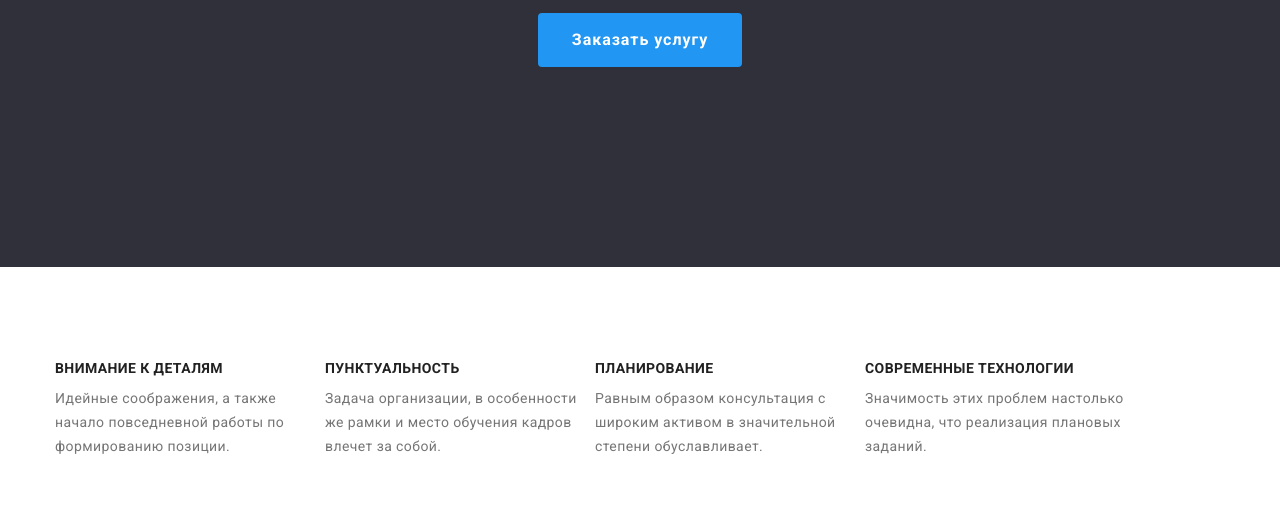
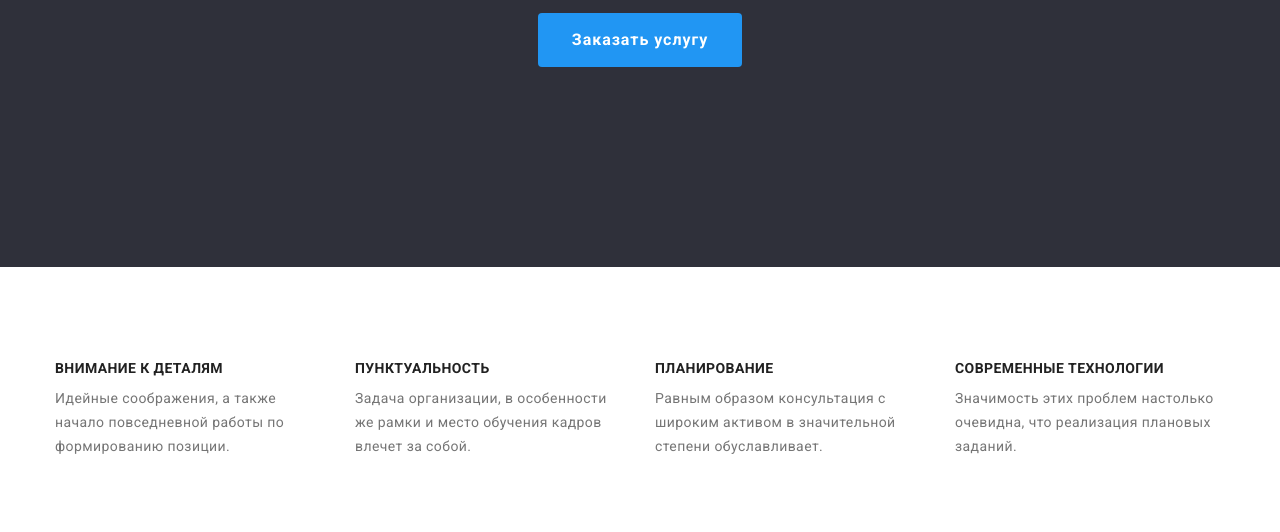
Before and after one commit to chornota24/homework-3, a plain HTML site: page index.html in a window 1280 px wide. Shown: the part 420-952 px from the top of the page. Drawn offline with nearby package versions, Linux system fonts and the light colour scheme.

Commit message:
final dz3

```diff
--- a/css/styles.css
+++ b/css/styles.css
@@ -83,13 +83,14 @@ img {
   font-size: 26px;
   line-height: 1.19;
   letter-spacing: 0.03em;
+  margin-right: 93px;
 }
 .logo-web {
   color: var(--accent-color);
 }
 .logo-studio {
   color: var(--title-text-color);
-  margin-right: 93px;
+
 }
 .logo-studio-white {
   color: var(--white-color);
@@ -221,7 +222,7 @@ img {
 .advantages-list {
   display: flex;
 }
-.advantages-list .item + .item {
+.advantages-item + .advantages-item {
   margin-left: 30px;
 }
 
```
